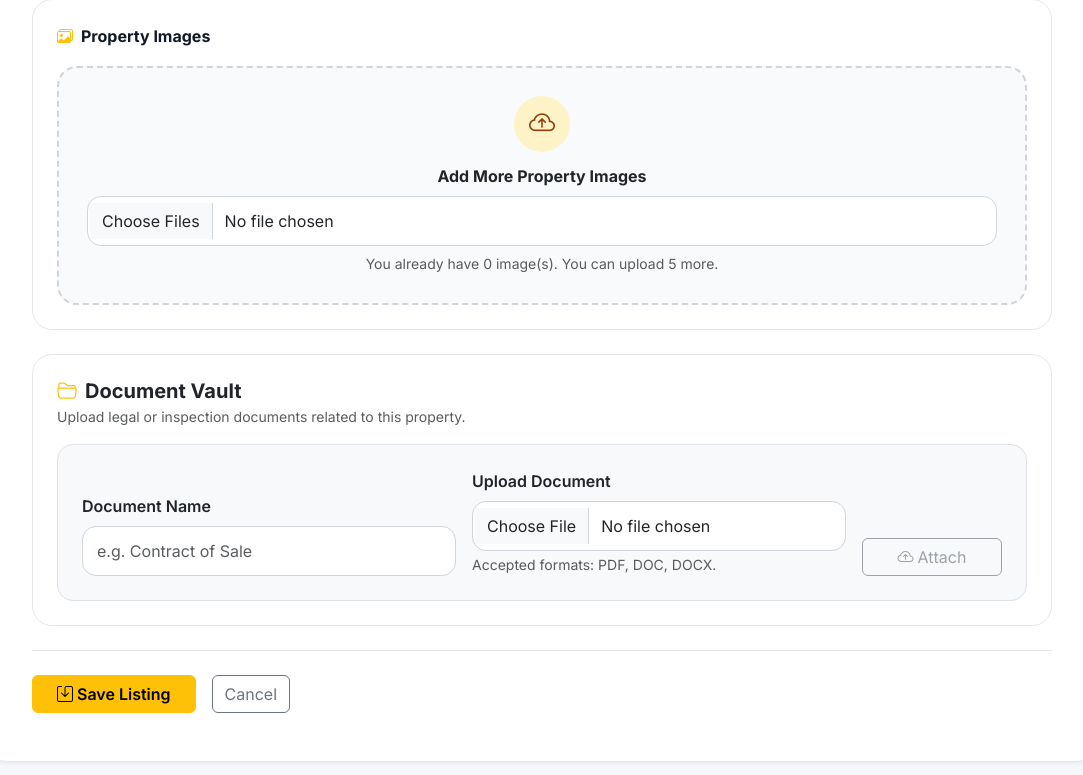
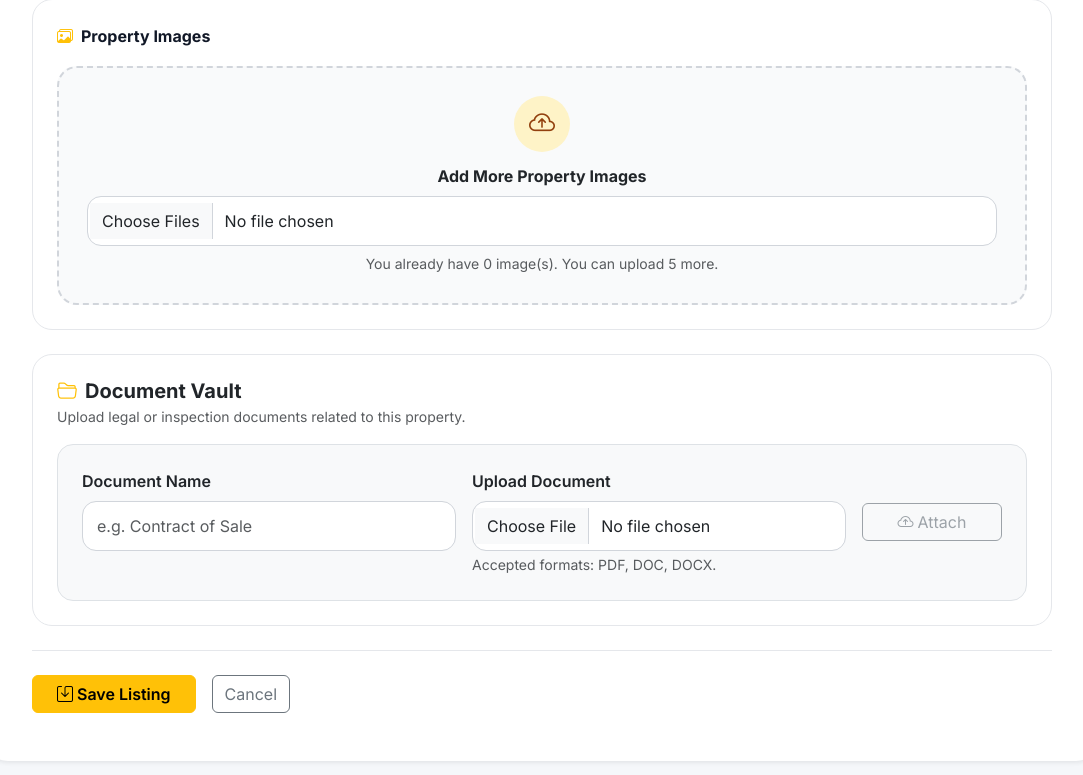
Before and after one commit to PrajinKhatiwada/Group10, a Flask app: template app/templates/property_form.html in a window 1280 px wide. Shown: the part 1412-2187 px from the top of the page, without its empty margins (98-1181 px from the left). Run offline with Flask 3, Linux system fonts and the light colour scheme; the template is opened without the code that fills it: values that come from a table or form of the project are taken from there, others are empty; some libraries are stand-ins or nearby versions.

Commit message:
feat: attach

```diff
--- a/app/templates/property_form.html
+++ b/app/templates/property_form.html
@@ -305,7 +305,7 @@
       </div>
 
       <div class="border rounded-4 p-3 p-md-4 bg-light">
-        <div class="row g-3 align-items-end">
+        <div class="row g-3">
 
           <div class="col-12 col-md-5">
             <label for="document_name" class="form-label fw-semibold">
@@ -325,7 +325,7 @@
             </div>
           </div>
 
-          <div class="col-12 col-md-2">
+          <div class="col-12 col-md-2 align-self-center">
             <div class="d-grid">
               <button type="button" class="btn btn-outline-secondary" disabled>
                 <i class="bi bi-cloud-arrow-up me-1"></i>Attach
```
